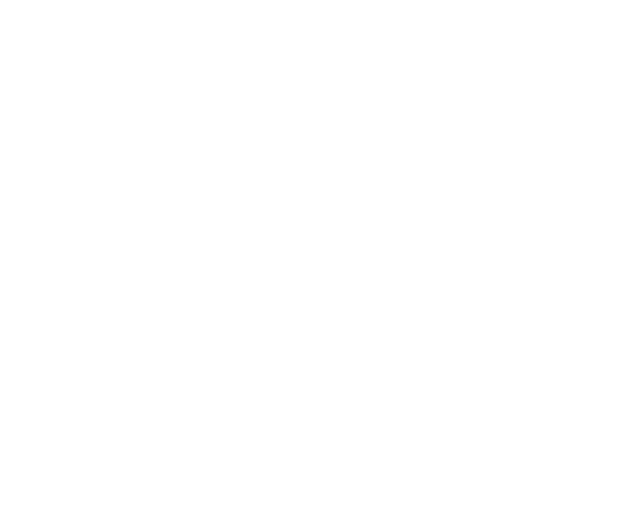
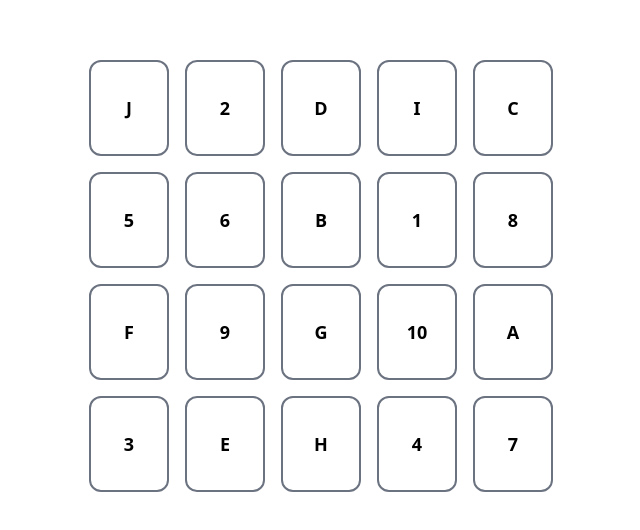
Before and after one commit to julionm/pairs-game, a React (Vite) app: page / in a window 1280 px wide. Shown: the part 124-654 px from the top of the page, without its empty margins (319-959 px from the left). Built offline with nearby package versions, Linux system fonts and the light colour scheme.

Commit message:
feat: Adding randomization for cards

```diff
--- a/src/App.tsx
+++ b/src/App.tsx
@@ -1,10 +1,23 @@
 import './App.css'
+import PairsGame from './components/PairsGame';
+
+const PAIRS = [
+  ["A", "1"],
+  ["B", "2"],
+  ["C", "3"],
+  ["D", "4"],
+  ["E", "5"],
+  ["F", "6"],
+  ["G", "7"],
+  ["H", "8"],
+  ["I", "9"],
+  ["J", "10"]
+];
 
 function App() {
-
   return (
-    <div id="board" className='bg-red h-screen w-full'>
-
+    <div id="container" className="h-screen w-full">
+      <PairsGame pairs={PAIRS} />
     </div>
   )
 }
--- /dev/null
+++ b/src/components/Board/index.tsx
@@ -0,0 +1,66 @@
+import { useRef, useState } from "react";
+import Card from "../Card";
+import { randomize } from "../../utils/random";
+
+interface BoardOptions {
+    cards: string[],
+    isPair: (first: string, second: string) => boolean
+}
+
+function Board({ cards, isPair } : BoardOptions) {
+
+    const randomCards = useRef(randomize(cards));
+
+    const [foundCards, setFoundCards] = useState(new Set());
+    const [firstCard, setFirstCard] = useState('');
+
+    function isCorrect (value: string) {
+        return foundCards.has(value);
+    }
+
+    function isSelected(value: string) {
+        return firstCard === value;
+    }
+
+    function clickCard (cardValue: string) {
+        if (foundCards.has(cardValue)) return;
+
+        if (!firstCard) {
+            setFirstCard(cardValue);
+        } else {
+            if (isPair(firstCard, cardValue)) {
+                const aux = new Set([...foundCards]);
+                aux.add(firstCard);
+                aux.add(cardValue);
+
+                setFoundCards(aux);
+                setFirstCard('');
+
+                if (foundCards.size === cards.length) {
+                    console.log('win!');
+                }
+
+                return;
+            }
+
+            setFirstCard('');
+        }
+    }
+
+    return (
+        <div id="board" className='max-w-screen-lg grid grid-cols-[repeat(5,auto)] justify-center gap-4 mx-auto'>
+            {
+                randomCards.current.map(value => (
+                    <Card
+                        key={value}
+                        value={value}
+                        callback={clickCard}
+                        isCorrect={isCorrect(value)}
+                        isSelected={isSelected(value)} />
+                ))
+            }
+        </div>
+    );
+}
+
+export default Board;
--- /dev/null
+++ b/src/components/Card/index.tsx
@@ -0,0 +1,26 @@
+interface CardOptions {
+    value: string,
+    isCorrect: boolean,
+    isSelected: boolean,
+    callback: (value: string) => void
+}
+
+function Card({ value, isCorrect, isSelected, callback }: CardOptions) {
+    const customClass = isCorrect ? 'bg-blue-400' : (isSelected ? 'bg-orange-500' : 'hover:scale-105 border-2 border-gray-500');
+
+    return (
+        <div
+            key={value}
+            className={`
+                h-24 w-20 rounded-xl
+                grid place-items-center font-bold text-lg
+                transition-[transform]
+                ${ customClass }
+            `}
+            onClick={() => callback(value)}>
+            { value }
+        </div>
+    );
+}
+
+export default Card;
--- /dev/null
+++ b/src/components/PairsGame/index.tsx
@@ -0,0 +1,31 @@
+import Board from "../Board";
+
+interface PairsGameOptions {
+    pairs: string[][]
+}
+
+function PairsGame({ pairs }: PairsGameOptions) {
+
+    const cards = pairs.reduce((acc, [val1, val2]) => {
+        acc.push(val1);
+        acc.push(val2);
+        return acc;
+    }, []);
+    const pairsSet = new Set(
+        pairs.map(([val1, val2]) => val1 + val2)
+    );
+
+    function isPair (first: string, second: string) {
+        return pairsSet.has(first + second) || pairsSet.has(second + first);
+    }
+
+    return (
+        <div className="h-full w-full grid items-center">
+            <Board
+                cards={cards}
+                isPair={isPair} />
+        </div>
+    )
+}
+
+export default PairsGame;
--- /dev/null
+++ b/src/utils/random.tsx
@@ -0,0 +1,15 @@
+function getRandomNumber(max: number) {
+    return Math.floor(Math.random() * max);
+}
+
+export function randomize(values: string[]) {
+    const n = values.length;
+    const newValues = [...values];
+
+    for (let i = 0; i < n; i++) {
+        const newPosition = getRandomNumber(n);
+        [newValues[i], newValues[newPosition]] = [newValues[newPosition], newValues[i]];
+    }
+
+    return newValues;
+}
--- a/tailwind.config.js
+++ b/tailwind.config.js
@@ -2,7 +2,7 @@
 export default {
   content: [
     "./index.html",
-    "./src/**/*.{tsx}"
+    "./src/**/*.{js,jsx,ts,tsx}"
   ],
   theme: {
     extend: {},
```
Also changed, not shown: 1 other file (tests, documents, lock files or other folders).
